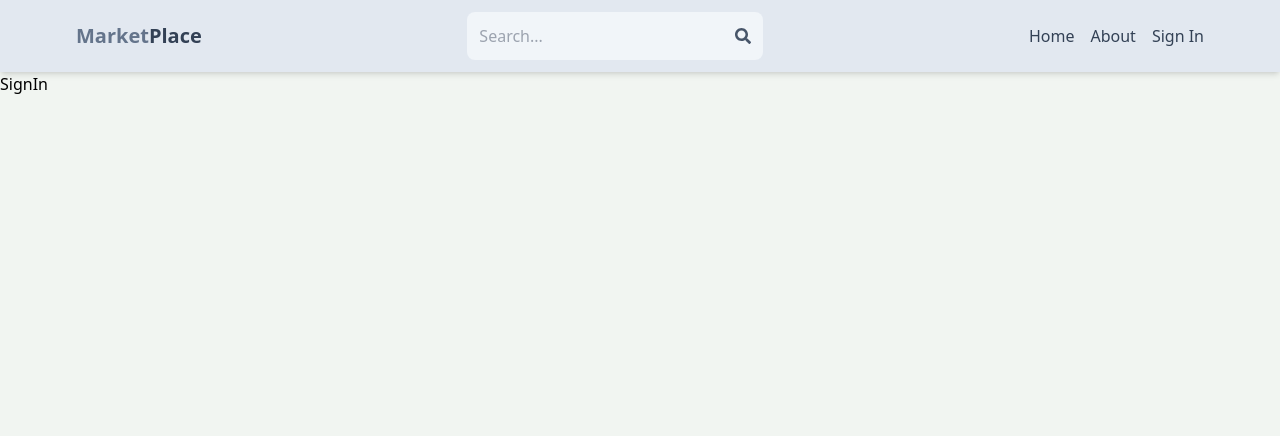
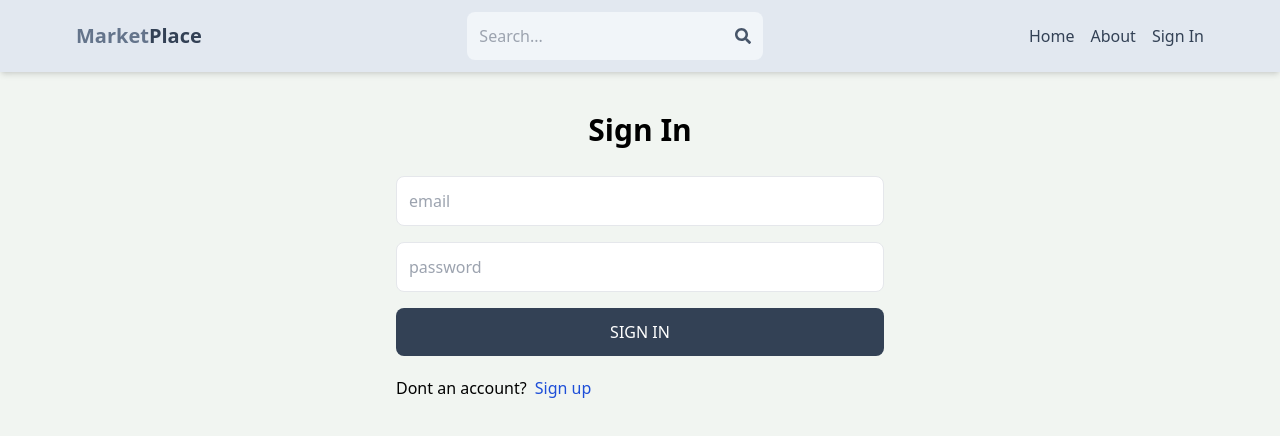
Before and after one commit to RostykZhuk/marketplace, a React (Vite) app in the folder client/: page /sign-in in a window 1280 px wide. Shown: the top 436 px of the page. Built offline with nearby package versions, Linux system fonts and the light colour scheme.

Commit message:
complete sign-in page functionality

```diff
--- a/client/src/pages/SignIn.jsx
+++ b/client/src/pages/SignIn.jsx
@@ -1,3 +1,70 @@
+import { useState } from 'react';
+import { Link, useNavigate } from 'react-router-dom';
+
 export default function SignIn() {
-	return <div>SignIn</div>;
+	const [formData, setFormData] = useState({});
+	const [error, setError] = useState(null);
+	const [loading, setLoading] = useState(false);
+	const navigate = useNavigate();
+
+	const handleChange = e => {
+		setFormData({ ...formData, [e.target.id]: e.target.value });
+	};
+	const handleSubmit = async e => {
+		e.preventDefault();
+		try {
+			setLoading(true);
+			const res = await fetch('/api/auth/signin', {
+				method: 'POST',
+				headers: { 'Content-Type': 'application/json' },
+				body: JSON.stringify(formData),
+			});
+			const data = await res.json();
+			if (data.success === false) {
+				setLoading(false);
+				setError(data.message);
+				return;
+			}
+			setLoading(false);
+			setError(null);
+			navigate('/');
+		} catch (error) {
+			setLoading(false);
+			setError(error.message);
+		}
+	};
+	return (
+		<div className='p-3 max-w-lg mx-auto'>
+			<h1 className='text-3xl text-center font-semibold my-7'>Sign In</h1>
+			<form onSubmit={handleSubmit} className='flex flex-col gap-4'>
+				<input
+					type='email'
+					placeholder='email'
+					className='border p-3 rounded-lg'
+					id='email'
+					onChange={handleChange}
+				/>
+				<input
+					type='password'
+					placeholder='password'
+					className='border p-3 rounded-lg'
+					id='password'
+					onChange={handleChange}
+				/>
+				<button
+					disabled={loading}
+					className='bg-slate-700 text-white p-3 rounded-lg uppercase hover:opacity-95 disabled:opacity-80'
+				>
+					{loading ? 'Loading...' : 'Sign in'}
+				</button>
+			</form>
+			<div className='flex gap-2 mt-5'>
+				<p>Dont an account?</p>
+				<Link to='/sign-up'>
+					<span className='text-blue-700'>Sign up</span>
+				</Link>
+			</div>
+			{error && <p className='text-red-500 mt-5'>{error}</p>}
+		</div>
+	);
 }
```
